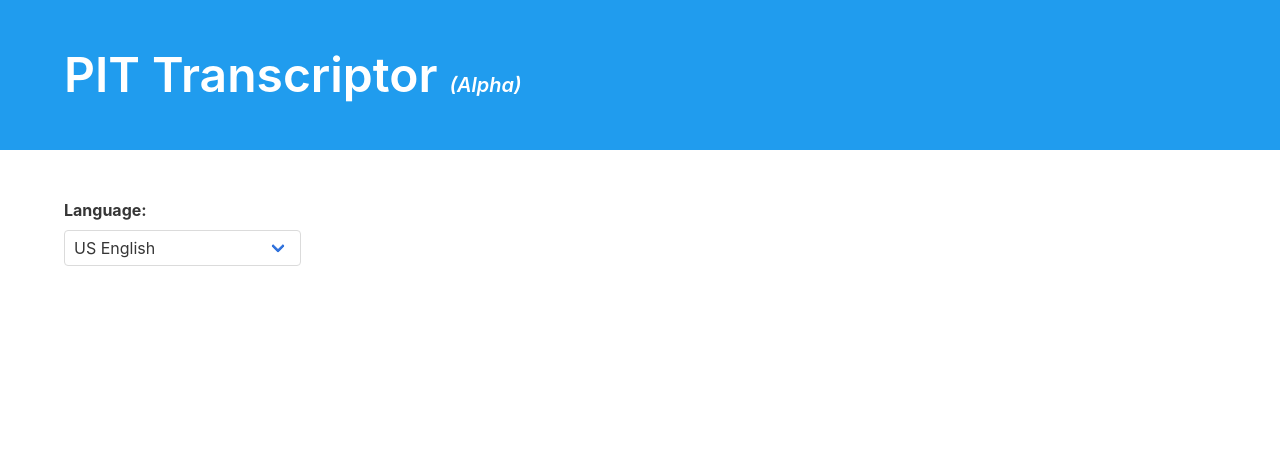
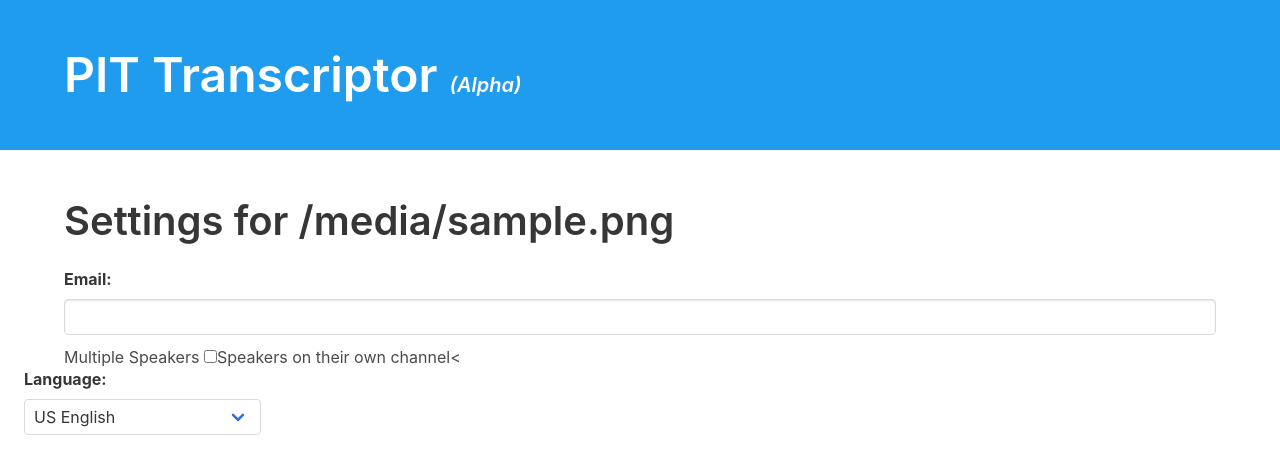
Before and after one commit to productivity-in-tech/pit_transcriptor_amazon, a Python web app: template templates/get_transcription_settings.html in a window 1280 px wide. Shown: the top 474 px of the page. Run offline with Jinja, Linux system fonts and the light colour scheme; the template is opened without the code that fills it: most values are stand-ins (such as "Sample title", 1, 10 or a date in 2020); some libraries are stand-ins or nearby versions.

Commit message:
add labels

```diff
--- a/templates/get_transcription_settings.html
+++ b/templates/get_transcription_settings.html
@@ -3,7 +3,24 @@
 {% block content %}
 <section class="section">
 <div class="container">
+    <div class="content">
+        <h2 class="title is-2">Settings for {{filename}}</h2>
+    </div>
+
 <form>
+    <div class="field">
+        <label class="label"> Email: </label>
+        <input class="input" type="email">
+    </div>
+    <div class="field is-grouped">
+        <label class="checkbox"> Multiple Speakers
+        <input type="checkbox" value="true">
+        </label>
+
+        <label class="checkbox">Speakers on their own channel<</label>
+    </div>
+
+    </div>
     <div class="field">
         <label class="label">Language:</label>
         <div class="select">
@@ -28,6 +45,8 @@
         </div>
     </div>
 </form>
+
+
 </div>
 </section>
 {% endblock %}
```
